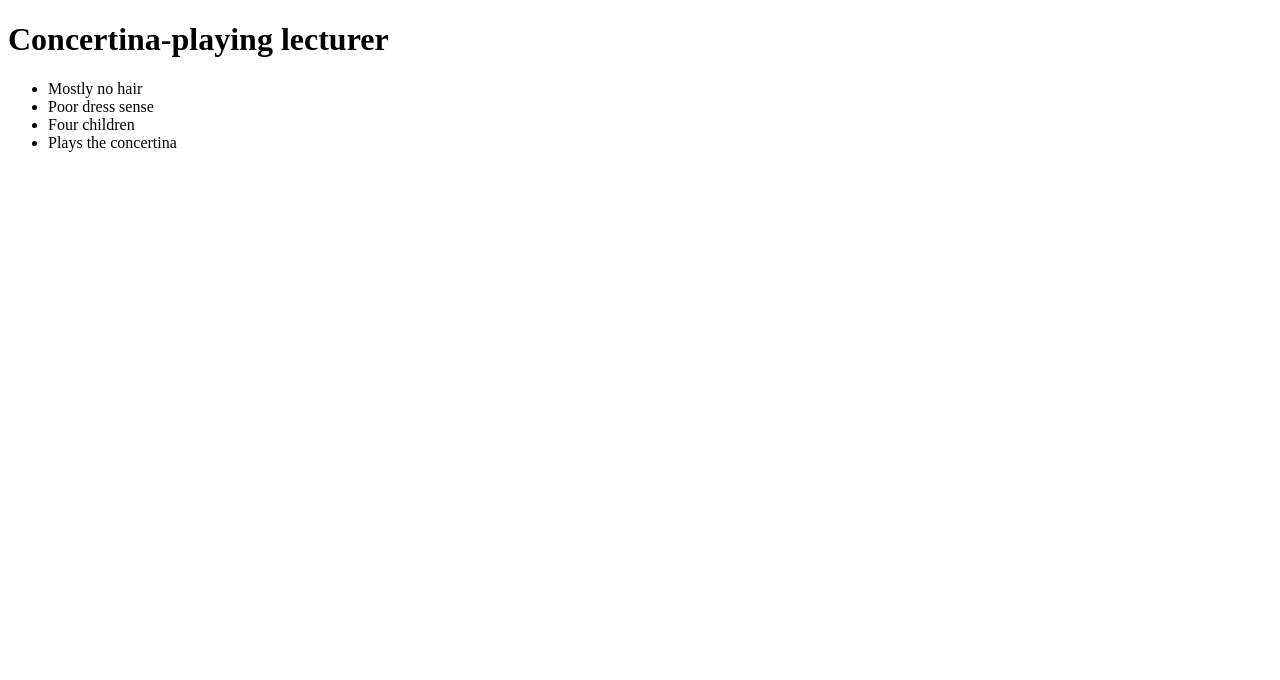
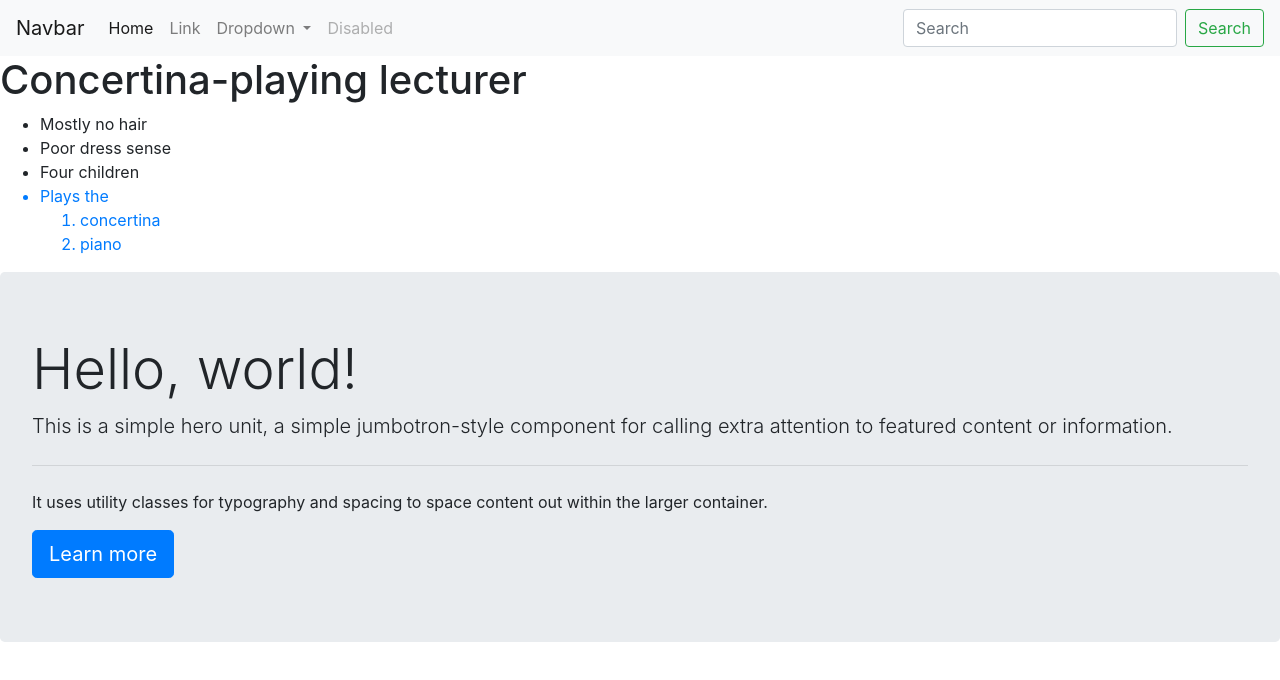
Before and after one commit to stevenaeola/Prog1920, a plain HTML site: page Friday/index.html in a window 1280 px wide. Drawn offline with nearby package versions, Linux system fonts and the light colour scheme.

Commit message:
Added bootstrap layout

```diff
--- a/Friday/index.html
+++ b/Friday/index.html
@@ -1,19 +1,81 @@
 <!DOCTYPE html>
 
-<html>
+<html lang="en">
   <head>
     <title>Steven Bradley</title>
+
+    <!-- Required meta tags -->
+    <meta charset="utf-8">
+    <meta name="viewport" content="width=device-width, initial-scale=1, shrink-to-fit=no">
+
+
+
+    <link rel="stylesheet" href="https://stackpath.bootstrapcdn.com/bootstrap/4.3.1/css/bootstrap.min.css" integrity="sha384-ggOyR0iXCbMQv3Xipma34MD+dH/1fQ784/j6cY/iJTQUOhcWr7x9JvoRxT2MZw1T" crossorigin="anonymous">
+    <script src="https://code.jquery.com/jquery-3.3.1.slim.min.js" integrity="sha384-q8i/X+965DzO0rT7abK41JStQIAqVgRVzpbzo5smXKp4YfRvH+8abtTE1Pi6jizo" crossorigin="anonymous"></script>
+    <script src="https://cdnjs.cloudflare.com/ajax/libs/popper.js/1.14.7/umd/popper.min.js" integrity="sha384-UO2eT0CpHqdSJQ6hJty5KVphtPhzWj9WO1clHTMGa3JDZwrnQq4sF86dIHNDz0W1" crossorigin="anonymous"></script>
+    <script src="https://stackpath.bootstrapcdn.com/bootstrap/4.3.1/js/bootstrap.min.js" integrity="sha384-JjSmVgyd0p3pXB1rRibZUAYoIIy6OrQ6VrjIEaFf/nJGzIxFDsf4x0xIM+B07jRM" crossorigin="anonymous"></script>
   </head>
 
   <body>
+    <nav class="navbar navbar-expand-lg navbar-light bg-light">
+      <a class="navbar-brand" href="#">Navbar</a>
+      <button class="navbar-toggler" type="button" data-toggle="collapse" data-target="#navbarSupportedContent" aria-controls="navbarSupportedContent" aria-expanded="false" aria-label="Toggle navigation">
+        <span class="navbar-toggler-icon"></span>
+      </button>
+
+      <div class="collapse navbar-collapse" id="navbarSupportedContent">
+        <ul class="navbar-nav mr-auto">
+          <li class="nav-item active">
+            <a class="nav-link" href="#">Home <span class="sr-only">(current)</span></a>
+          </li>
+          <li class="nav-item">
+            <a class="nav-link" href="#">Link</a>
+          </li>
+          <li class="nav-item dropdown">
+            <a class="nav-link dropdown-toggle" href="#" id="navbarDropdown" role="button" data-toggle="dropdown" aria-haspopup="true" aria-expanded="false">
+              Dropdown
+            </a>
+            <div class="dropdown-menu" aria-labelledby="navbarDropdown">
+              <a class="dropdown-item" href="#">Action</a>
+              <a class="dropdown-item" href="#">Another action</a>
+              <div class="dropdown-divider"></div>
+              <a class="dropdown-item" href="#">Something else here</a>
+            </div>
+          </li>
+          <li class="nav-item">
+            <a class="nav-link disabled" href="#" tabindex="-1" aria-disabled="true">Disabled</a>
+          </li>
+        </ul>
+        <form class="form-inline my-2 my-lg-0">
+          <input class="form-control mr-sm-2" type="search" placeholder="Search" aria-label="Search">
+          <button class="btn btn-outline-success my-2 my-sm-0" type="submit">Search</button>
+        </form>
+      </div>
+    </nav>
+
     <h1>Concertina-playing lecturer</h1>
 
     <ul>
       <li>Mostly no hair</li>
       <li>Poor dress sense</li>
       <li>Four children</li>
-      <li>Plays the concertina</li>
+      <li class="text-primary">Plays the
+
+        <ol>
+          <li>concertina</li>
+          <li>piano</li>
+        </ol>
+      </li>
     </ul>
+
+    <div class="jumbotron">
+      <h1 class="display-4">Hello, world!</h1>
+      <p class="lead">This is a simple hero unit, a simple jumbotron-style component for calling extra attention to featured content or information.</p>
+      <hr class="my-4">
+      <p>It uses utility classes for typography and spacing to space content out within the larger container.</p>
+      <a class="btn btn-primary btn-lg" href="#" role="button">Learn more</a>
+</div>
+
   </body>
 
 </html>
```
